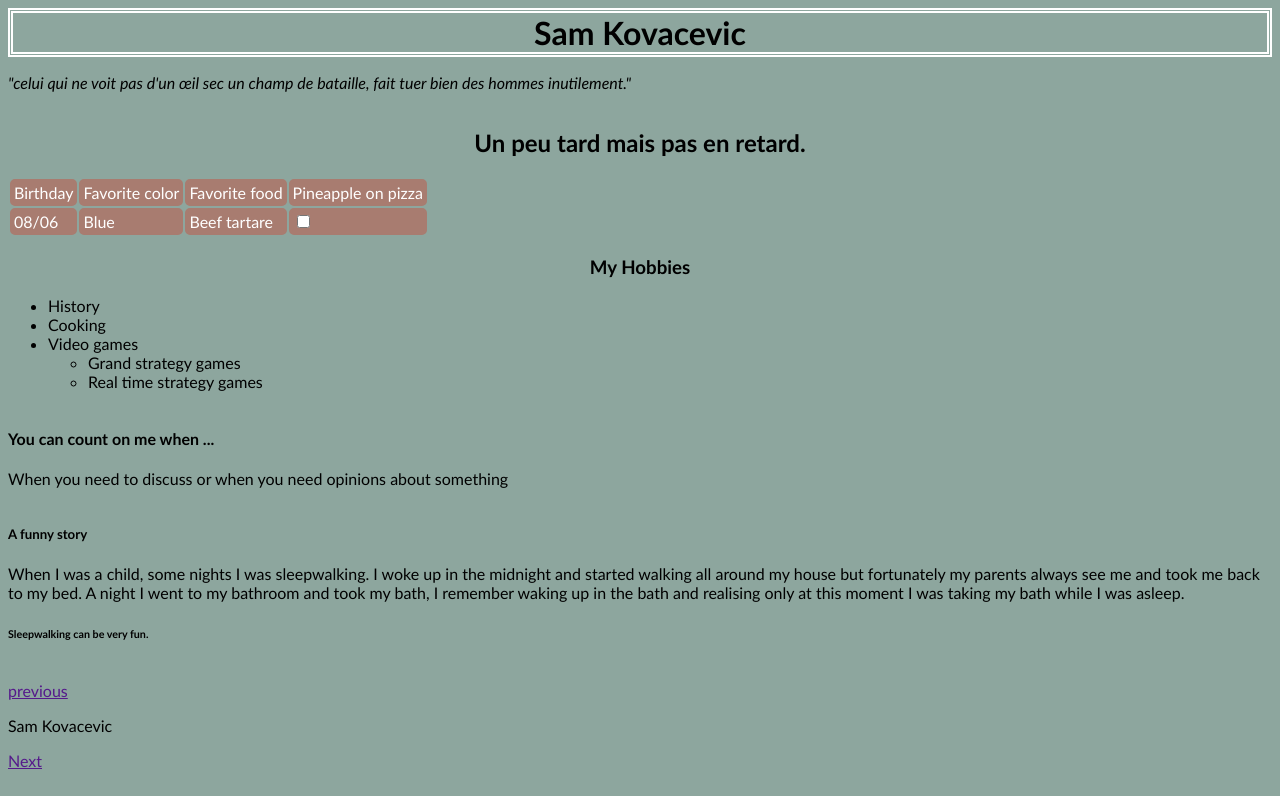
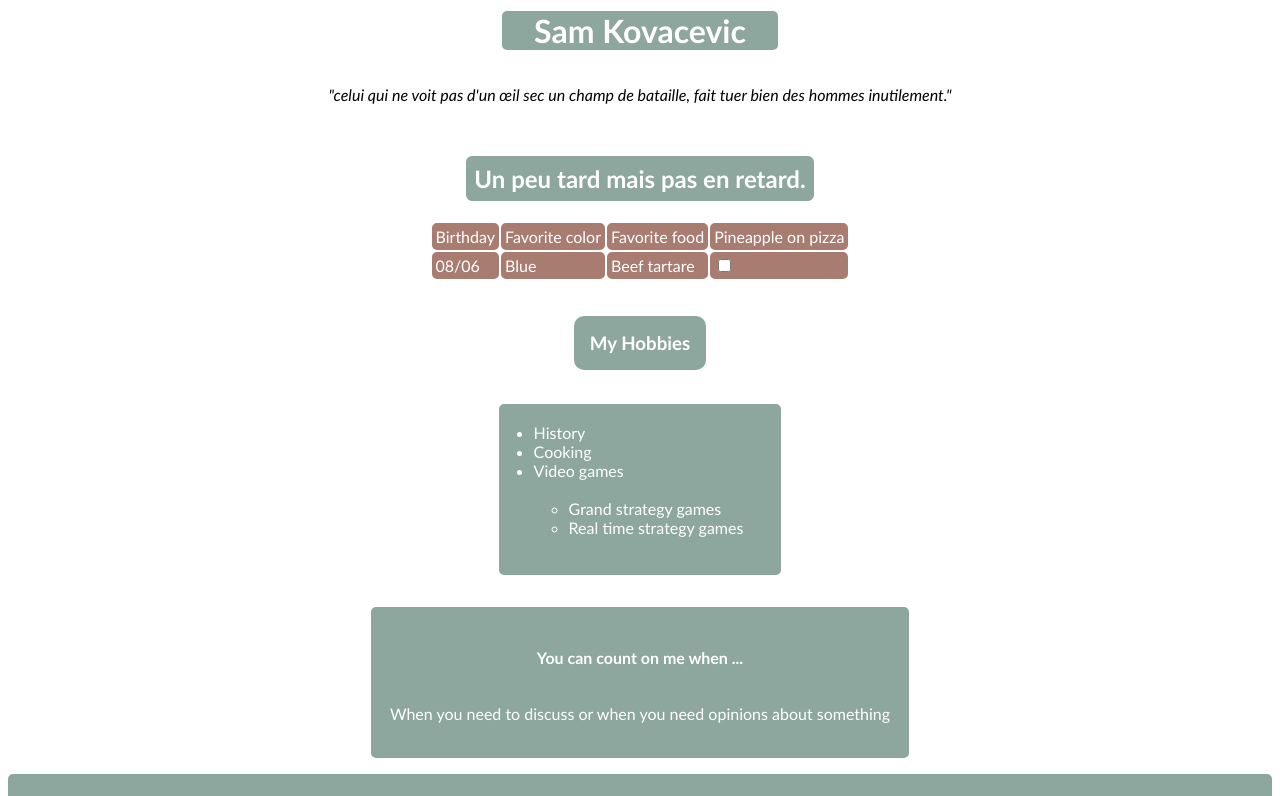
Before and after one commit to kovasah/markdown-to-html, a plain HTML site: page index.html in a window 1280 px wide. Shown: the top 796 px of the page. Drawn offline with Linux system fonts and the light colour scheme.

Commit message:
aBitBetter

```diff
--- a/index.html
+++ b/index.html
@@ -44,13 +44,13 @@
       </ul>
     </ul>
   </div>
-    <div>
+    <div class="petitTexte">
       <h4>You can count on me when ...</h4>
     <p>When you need to discuss or when you need opinions about something</p>
   </div>
-    <div>
+    <div class="story">
       <h5>A funny story</h5>
-    <p>
+    <p >
       When I was a child, some nights I was sleepwalking. I woke up in the
       midnight and started walking all around my house but fortunately my
       parents always see me and took me back to my bed. A night I went to my
@@ -59,7 +59,7 @@
     </p>
     <h6>Sleepwalking can be very fun.</h6>
   </div>
-    <div>
+    <div class="liens">
       <p>
         <a href="">previous</a><p>Sam Kovacevic</p><a href="">Next</a>
     </p>
--- a/style.css
+++ b/style.css
@@ -1,15 +1,36 @@
 body {
-    background-color: #8DA69E;
+    background-color: white;
     display: flex;
     flex-direction: column;
     font-family: 'Gill Sans', 'Gill Sans MT', Calibri, 'Trebuchet MS', sans-serif;
+    align-items: center;
+    gap: 1rem;
 }
+
+div {
+    background-color: white;
+    display: flex;
+    flex-direction: column;
+    align-items: center;
+}
+
+i {
+    display: flex;
+    justify-content: center;
+
+}
+
 h1 {
-    border: thick double white;
-    display: flex;
+    border: solid white;
+    display:double flex;
     justify-content: center;
     padding: 0;
     margin: 0;
+    background-color: #8DA69E;
+    color: white;
+    border-radius: 8px;
+    padding-left: 2rem;
+    padding-right: 2rem;
 }
 
 td {
@@ -22,18 +43,62 @@ td {
 h2 {
     display: flex;
     justify-content: center;
+    background-color: #8DA69E;
+    border: #8DA69E solid 0.5rem;
+    border-radius: 6px;
+    color: white;
 }
 
 h3 {
     display: flex;
     justify-content: center;
+    background-color: #8DA69E;
+    border: #8DA69E solid 1rem;
+    border-radius: 10px;
+    color: white;
 }
 
 ul {
     display: flex;
     flex-direction: column;
+    background-color: #8DA69E;
+    border: solid #8DA69E;
+    border-radius: 5px;
+    padding: 1rem;
+    padding-left: 2rem;
+    color: white;
 }
 
 li {
 
 }
+
+.petitTexte {
+    background-color: #8DA69E;
+    color: white;
+    border: solid #8DA69E;
+    border-radius: 5px;
+    padding: 1rem;
+}
+
+.story {
+    display: flex;
+    justify-content: center;
+    background-color: #8DA69E;
+    border: solid #8DA69E;
+    border-radius: 5px;
+    color: white;
+    padding-left: 0.5rem;
+}
+
+.liens {
+    display: flex;
+    flex-direction: row;
+    gap: 20px;
+}
+
+a {
+    background-color: #8DA69E;
+    border: #8DA69E solid 0.5rem;
+    border-radius: 10px;
+}
```
